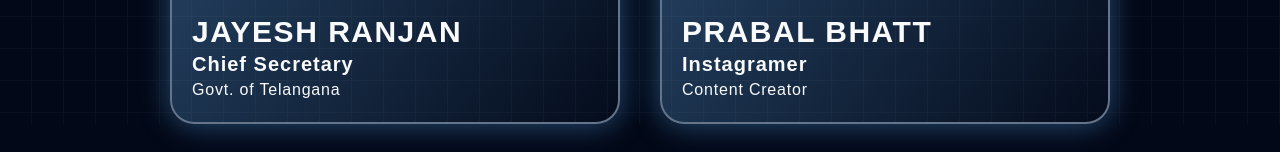
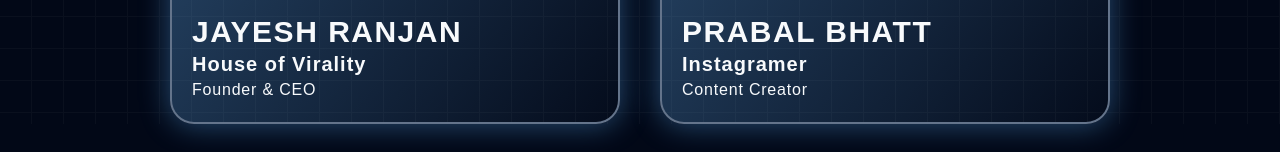
Before and after one commit to mainishanhoon/pivotperspective, a Next.js app: page / in a window 1280 px wide. Shown: the part 1968-2120 px from the top of the page. Built offline with nearby package versions, Linux system fonts and the light colour scheme; a web font is replaced by a local one.

Commit message:
updated data

```diff
--- a/app/page.tsx
+++ b/app/page.tsx
@@ -105,10 +105,10 @@
           <div className="justify-center gap-10 px-4 md:flex">
             <GuestCard
               name="Jayesh Ranjan"
-              designation="Chief Secretary"
-              description="Govt. of Telangana"
+              designation="House of Virality"
+              description="Founder & CEO"
               imageSrc="/Jayesh.webp"
-              link="https://www.linkedin.com/in/jayesh-ranjan-37415963/?originalSubdomain=in"
+              link="https://www.linkedin.com/in/jayesh-ranjan-singh/"
             />
             <GuestCard
               name="Prabal Bhatt"
@@ -121,7 +121,7 @@
         </div>
       </section>
       <footer className="py-10">
-        <div className="items-center justify-around text-center sm:flex max-sm:space-y-4">
+        <div className="items-center justify-around text-center max-sm:space-y-4 sm:flex">
           <div className="flex justify-center">
             <Image
               alt="Adbrotisers"
```
